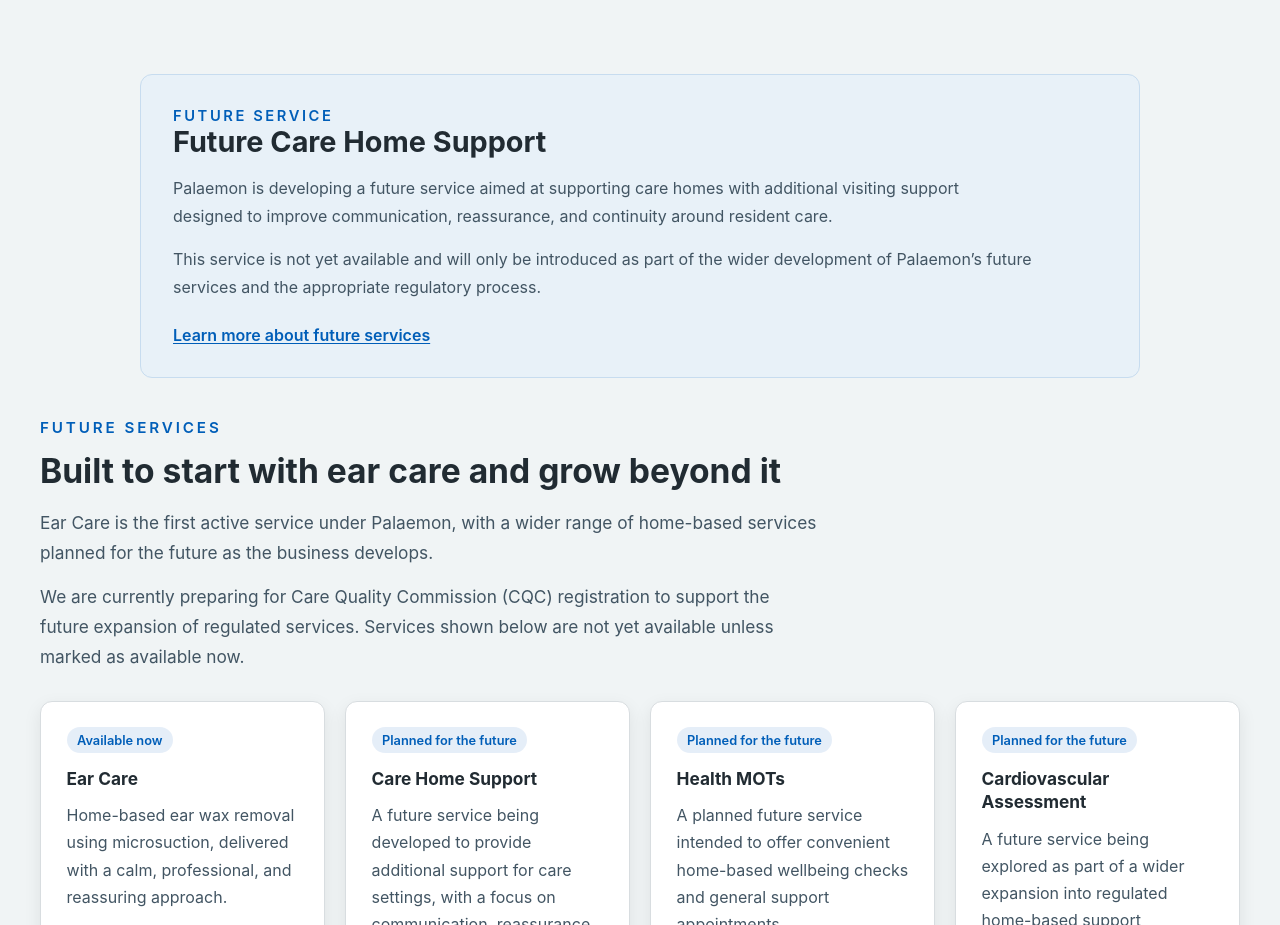
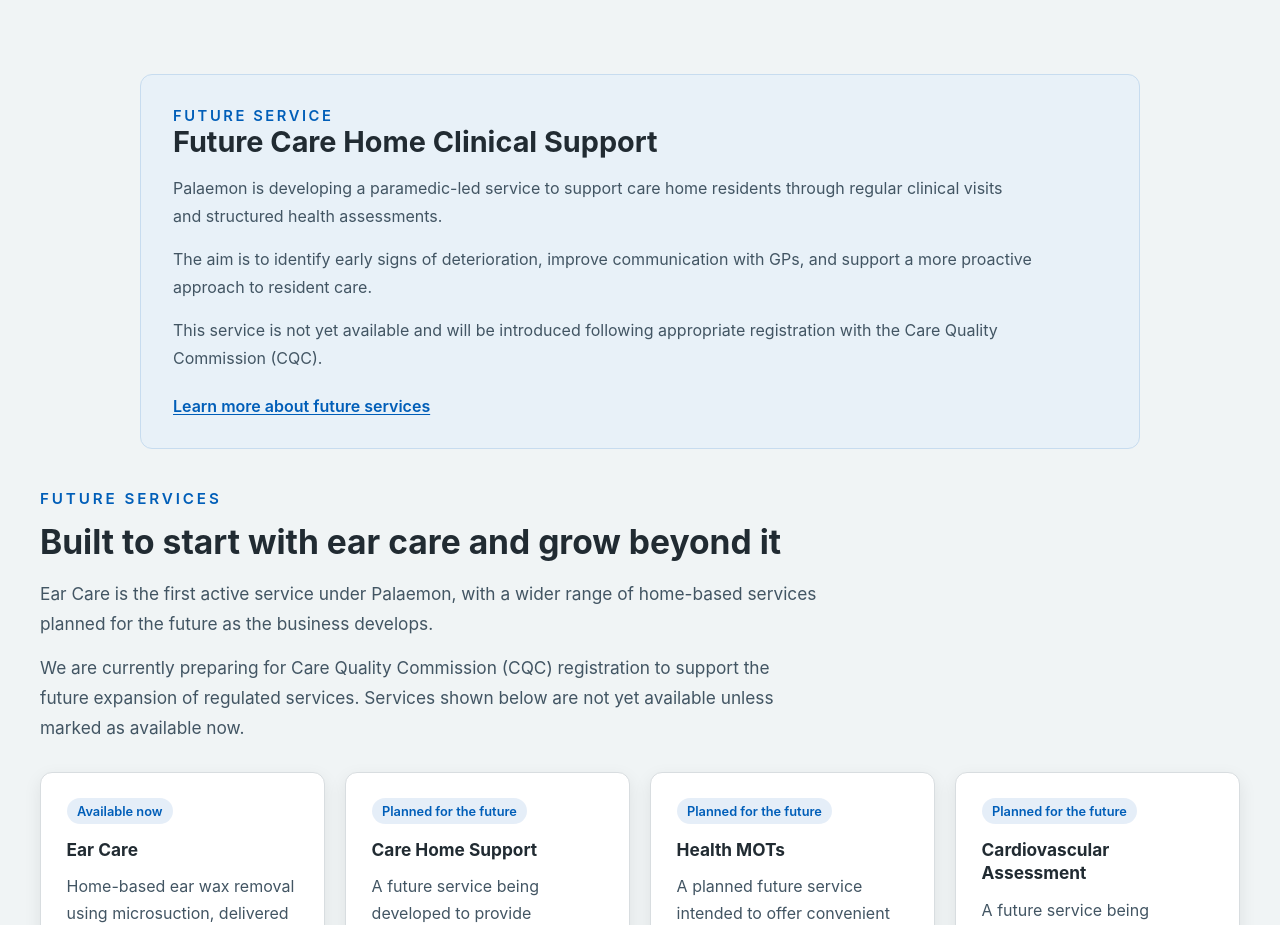
Before and after one commit to VentrisOdin/palaemon-clinical-services, a React (Vite) app in the folder frontend/: page /clinical-services in a window 1280 px wide. Shown: the part 890-1815 px from the top of the page. Built offline with nearby package versions, Linux system fonts and the light colour scheme.

Commit message:
future services update to care homes

```diff
--- a/frontend/src/components/clinical-services/ClinicalServicesCareHomes.jsx
+++ b/frontend/src/components/clinical-services/ClinicalServicesCareHomes.jsx
@@ -5,22 +5,28 @@
     <section className="home-section">
       <div className="container">
         <div className="nhs-info-card clinical-highlight-card">
+
           <p className="home-eyebrow">Future service</p>
 
           <h2 className="home-section-title clinical-highlight-title">
-            Future Care Home Support
+            Future Care Home Clinical Support
           </h2>
 
           <p className="home-section-copy clinical-highlight-copy">
-            Palaemon is developing a future service aimed at supporting care
-            homes with additional visiting support designed to improve
-            communication, reassurance, and continuity around resident care.
+            Palaemon is developing a paramedic-led service to support care home
+            residents through regular clinical visits and structured health
+            assessments.
           </p>
 
           <p className="home-section-copy clinical-highlight-copy">
-            This service is not yet available and will only be introduced as
-            part of the wider development of Palaemon’s future services and the
-            appropriate regulatory process.
+            The aim is to identify early signs of deterioration, improve
+            communication with GPs, and support a more proactive approach to
+            resident care.
+          </p>
+
+          <p className="home-section-copy clinical-highlight-copy">
+            This service is not yet available and will be introduced following
+            appropriate registration with the Care Quality Commission (CQC).
           </p>
 
           <Link
@@ -29,6 +35,7 @@
           >
             Learn more about future services
           </Link>
+
         </div>
       </div>
     </section>
```
